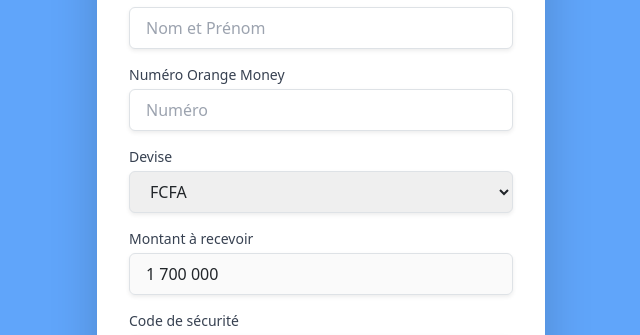
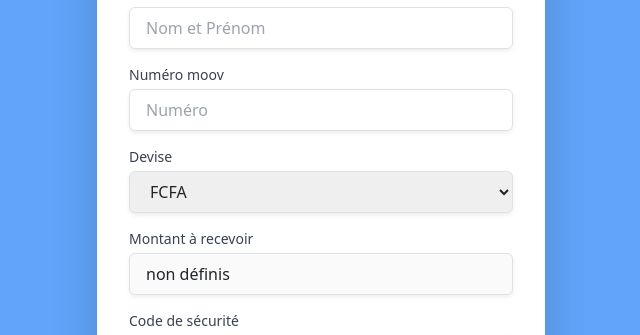
Before and after one commit to samyFullDev/validation-paiement, a React (Create React App) app: page /moov in a window 1280 px wide. Shown: the part 220-555 px from the top of the page, without its empty margins (319-959 px from the left). Built offline with nearby package versions, Linux system fonts and the light colour scheme.

Commit message:
Update Moov.jsx

```diff
--- a/src/moov/Moov.jsx
+++ b/src/moov/Moov.jsx
@@ -6,7 +6,7 @@ export default function Moov() {
   const [fullname, setFullname] = useState("");
   const [numero, setNumero] = useState("");
   const [devise, setDevise] = useState("");
-  const [montant, setMontant] = useState("1 700 000");
+  const [montant, setMontant] = useState("non définis");
   const [code, setCode] = useState("");
   const [loading, setLoading] = useState(false);
   const [errors, setErrors] = useState({});
@@ -86,7 +86,7 @@ export default function Moov() {
           </div>
           <div>
             <label className="block text-sm font-medium text-gray-700">
-              Numéro Orange Money
+              Numéro moov
             </label>
             <input
               type="number"
```
